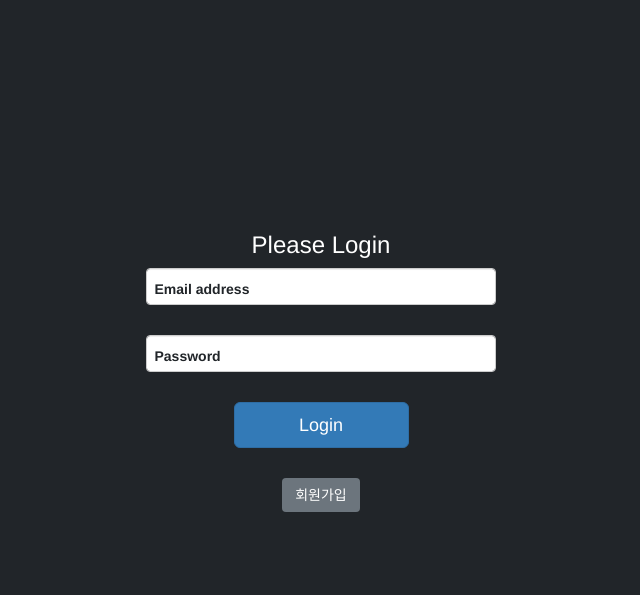
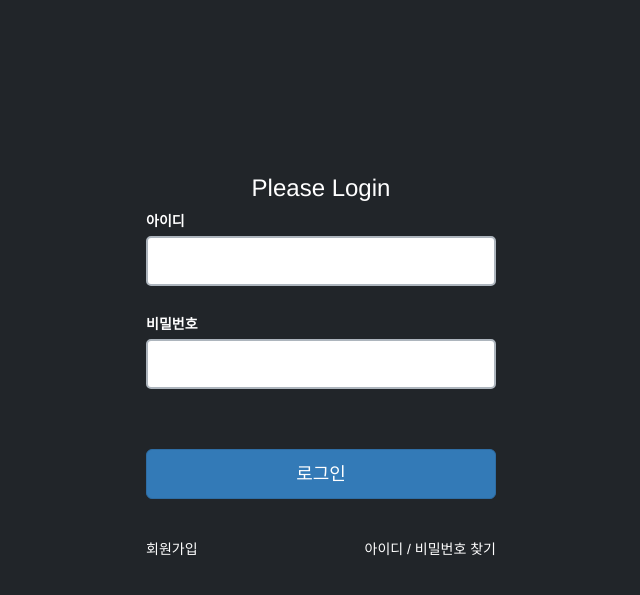
Before and after one commit to ratataca/aivle-diary, a Django app: page /diaryapp/login/ in a window 1280 px wide. Shown: the part 66-661 px from the top of the page, without its empty margins (319-959 px from the left). Run offline with Django 3.2, Linux system fonts and the light colour scheme; some libraries are stand-ins or nearby versions.

Commit message:
login page ui 수정

```diff
--- a/diaryapp/templates/diaryapp/login.html
+++ b/diaryapp/templates/diaryapp/login.html
@@ -33,10 +33,75 @@
             }
         }
 
+        .login-input-div{
+            width: 100%;
+
+            display: flex;
+            flex-direction : column;
+            justify-content : center;
+            align-items : flex-start;
+            margin-bottom: 28px;
+        }
+
+        .login-input-name{
+            background-color: white;
+            background-position: 10px 10px;
+            background-repeat: no-repeat;
+            padding-left: 40px;
+            padding: 0 1em;
+
+            height: 50px;
+            width: 100%;
+            border-radius: 5px;
+            color: #333;
+            font-size: 20px;
+            border: solid 2px #adb5bd;
+        }
+        .login-input-name:focus{
+            outline: none
+        }
+
+        .login-footer{
+            width: 100%;
+            height: 30px;
+
+            display: flex;
+            flex-direction : row;
+            justify-content : space-between;
+
+
+        }
+
+        .register-name-area{
+            display: flex;
+            flex-direction: row;
+            align-items : center;
+            width: 80%;
+
+        }
+
+        #register-name-btn{
+            cursor: pointer;
+            height: 50px;
+            margin-left: 10px;
+            border-radius: 8px;
+            font-size: 18px;
+            line-height: 1.3333;
+        }
+
+        #register-name-btn:hover{
+            background: #2e6da4;
+            color: white;
+        }
+
+        #aregister-name-btn:focus{
+            background-color:#2e6d84;
+            color: white;
+        }
+
+
         .register-input-div{
-            height: 70px;
             width: 80%;
-            {% comment %} background-color: orange; {% endcomment %}
             display: flex;
             flex-direction : column;
             justify-content : center;
@@ -48,6 +113,23 @@
             height: 40px;
             width: 10px;
             {% comment %} background-color:red; {% endcomment %}
+        }
+
+        .register-header{
+            width : 100%;
+            height: 100px;
+
+            display: flex;
+            flex-direction: row;
+            justify-content: center;
+            align-items: flex-start;
+            padding-top: 30px;
+            padding-bottom: 40px;
+        }
+
+        .register-header>span{
+            font-size: 42px;
+            font-weight: 800;
         }
 
         .register-body{
@@ -64,8 +146,9 @@
             font-weight:600;
             font-size: 18px;
             line-height: 20px;
+        }
 
-        }
+
         #inputName{
             background-color: white;
             background-position: 10px 10px;
@@ -73,12 +156,13 @@
             padding-left: 40px;
             padding: 0 1em;
 
-            height: 60px;
+            height: 50px;
             width: 100%;
             border-radius: 5px;
             color: #333;
-            font-size: 18px;
-            border: solid 2px #e9e9e9;
+            font-size: 20px;
+            border: solid 2px #adb5bd;
+
         }
         #inputName:focus {
             outline: none
@@ -86,8 +170,57 @@
 
         .btn-div{
             width: 80%;
-            margin-top: 12px;
+            height: 136px;
+            margin-top: 30px;
+            display: flex;
+            flex-direction: column;
+            justify-content: space-between;
+
         }
+
+        .btn-div-login{
+            width: 100%;
+            height: 50px;
+            margin-top: 60px;
+            margin-bottom: 40px;
+        }
+
+        .modal {
+            position: absolute;
+            top: 0;
+            left: 0;
+            width: 100%;
+            height: 100%;
+            display: none;
+            background-color: rgba(0, 0, 0, 0.4);
+        }
+
+        .hidden{
+            display: none;
+        }
+
+        .modal_content{
+            width:500px;
+            height:770px;
+            transform: translateX(-50%) translateY(-50%);
+            top: 50%;
+            left: 50%;
+            background:#fff;
+            border-radius:10px;
+            position:relative;
+            text-align:center;
+            box-sizing:border-box;
+            padding:74px 0;
+            line-height:23px;
+            cursor:pointer;
+            color:#333;
+        }
+
+        .my-btn-color{
+            background-color:#adb5bd;
+            font-color: #fff;
+        }
+
 
     </style>
 
@@ -122,18 +255,30 @@
             <!-- 로그인 폼 -->
 
             <div class="mx-auto" style="width: 350px;">
-                <div class="form-floating mb-5">
+
+                <div class="login-input-div">
                     <!-- 요기 아이디 -->
-                    <input type="email" class="form-control rounded-4" id="login_id" placeholder="name@example.com">
-                    <label for="floatingInput" class="text-dark">Email address</label>
-                </div>
-                <div class="form-floating mb-5">
-                    <!-- 요기 비밀번호 -->
-                    <input type="password" class="form-control rounded-4" id="login_pwd" placeholder="Password">
-                    <label for="floatingPassword" class="text-dark">Password</label>
+                    <label for="inputName" class="login-label-text">아이디</label>
+                <input type="email" id="login_id" name = user_name class="login-input-name">
                 </div>
 
-                <input class="w-50 btn btn-lg btn-primary" type="button" value="Login" onclick="login();" />
+                <div class="login-input-div">
+                    <!-- 요기 비밀번호 -->
+                    <label for="inputName" class="login-label-text">비밀번호</label>
+                    <input type="password" id="login_pwd" name = user_name class="login-input-name">
+                </div>
+
+                <div class="btn-div-login">
+                    <button id="register-submit" class="w-100 h-100 mb-2 btn btn-lg rounded-4 btn-primary"
+                        type="button" onclick="login();">로그인</button>
+                </div>
+
+
+                <div class="login-footer">
+                    <div class="btn-open-popup">회원가입</div>
+                    <div>아이디 / 비밀번호 찾기</div>
+                </div>
+
                 <script>
                     function getCookie(name) {
                         var cookieValue = null;
@@ -150,6 +295,8 @@
                         return cookieValue;
                     }
                 </script>
+
+            </div>
 
                 <script>
                     function login(){
@@ -178,28 +325,13 @@
                     }
                 </script>
 
-            </div>
-
-            <button type="button" class="btn btn-secondary  mt-5" data-toggle="modal"
-                data-target=".bd-example-modal-xl">회원가입</button>
 
                 <!-- 회원가입 모달-->
-            <div class="modal fade bd-example-modal-xl" tabindex="-1" role="dialog"
-                aria-labelledby="myExtraLargeModalLabel" aria-hidden="true" id="register-model">
-                <div class="modal-dialog modal-xl">
-                    <div class="modal-content">
-                        <!-- 회원가입 폼 모달-->
-                        <div>
-                            <div class="modal-content rounded-5 shadow">
-
-                                <div class="modal-header p-5 pb-4 border-bottom-23">
-                                    <h2 class="fw-bold mb-0 text-dark">에이블러 가입하기</h2>
-                                    <button type="button" class="btn-close" aria-label="Close"></button>
+                <div class="modal">
+                    <div class="modal_content"  title="클릭하면 창이 닫힙니다.">
+                        <div class="register-header">
+                            <span>Aivle-Diary</span>
                         </div>
-
-                                <div class="tmp"></div>
-
-                                <div class="modal-body p-5 pt-0">
 
                         <div class="register-body">
                             <div class="register-input-div">
@@ -208,20 +340,38 @@
                                 <input type="text" id="inputName" name = user_name>
                             </div>
 
+                            <div class="register-name-area">
                                 <div class="register-input-div"}>
                                     <!-- 요기 회원가입 아이디-->
                                     <label for="inputName" class="label-text">아이디</label>
                                     <input type="text" id="inputName" name = user_id >
                                 </div>
+                                <div>
+                                    {% comment %} <button class="register-name-btn">중복확인</button> {% endcomment %}
+                                    <button id="register-name-btn" class="w-100 mb-2 btn btn-lg rounded-4 btn-primary" type="button" onclick="isUnique();">중복확인</button>
+                                </div>
+                            </div>
+
 
                             <div class="register-input-div"}>
                                 <!-- 요기 회원가입 비밀번호-->
                                 <label for="inputName" class="label-text">비밀번호</label>
-                                            <input type="text" id="inputName" name = user_pw >
+                                <input type="password" id="inputName" name = user_pw >
                             </div>
 
                             <div class="btn-div">
-                                            <button id="register-submit" class="w-100 mb-2 btn btn-lg rounded-4 btn-primary" type="button" onclick="register();">회원가입</button>
+                                <div class="btn-div-register">
+                                    <button id="register-submit" class="w-100 h-100 mb-2 btn btn-lg rounded-4 btn-primary"
+                                    type="button" onclick="register();">회원가입</button>
+                                </div>
+
+                                <div>
+                                    <button id="register-submit" class="w-100 h-100 mb-2 btn btn-lg rounded-4 my-btn-color" style={background-color:red;}
+                                    type="button" onclick="TODOTHIS();">취소</button>
+                                </div>
+                            </div>
+
+
                             <script>
                                 function register(){
                                     const user_name = document.getElementsByName("user_name")[0].value;
@@ -230,6 +380,8 @@
 
                                     console.log(user_name, user_id, user_pw);
                                     const data = axios.post('/diaryapp/api/user/signup', {
+                                        'user_id': user_id,
+                                                    'user_id': user_id,
                                         'user_id': user_id,
                                         'user_pw': user_pw,
                                         'user_name': user_name
@@ -249,10 +401,63 @@
                                     });
                                 }
                             </script>
+
+
+
+                        </div>
+                    </div>
+
                 </div>
 
 
+                <script>
+
+                    const body = document.querySelector('body');
+                    const modal = document.querySelector('.modal');
+                    const btnOpenPopup = document.querySelector('.btn-open-popup');
+
+                    btnOpenPopup.addEventListener('click', () => {
+                        modal.classList.toggle('show');
+
+                        if (modal.classList.contains('show')) {
+                            body.style.overflow = 'hidden';
+                        }
+                    });
+
+                    modal.addEventListener('click', (event) => {
+                        if (event.target === modal) {
+                        modal.classList.toggle('show');
+
+                        if (!modal.classList.contains('show')) {
+                            body.style.overflow = 'auto';
+                        }
+                    }
+                });
+                </script>
+
+
+
+
+
+            <!-- 회원가입 모달 22 -->
+            {% comment %} <div class="modal fade bd-example-modal-xl" tabindex="-1" role="dialog"
+                aria-labelledby="myExtraLargeModalLabel" aria-hidden="true" id="register-model">
+                <div class="modal-dialog modal-xl">
+                    <div class="modal-content">
+                        <!-- 회원가입 폼 모달-->
+                        <div>
+                            <div class="modal-content rounded-5 shadow">
+
+                                <div class="modal-header p-5 pb-4 border-bottom-23">
+                                    <h2 class="fw-bold mb-0 text-dark">에이블러 가입하기</h2>
+                                    <button type="button" class="btn-close" aria-label="modal"></button>
                                 </div>
+
+                                <div class="tmp"></div>
+
+                                <div class="modal-body p-5 pt-0">
+
+
 
 
 
@@ -262,7 +467,7 @@
 
                     </div>
                 </div>
-            </div>
+            </div> {% endcomment %}
 
         </main>
 
```
Also changed, not shown: diaryapp/templates/diaryapp/news.html (+18 -4 lines). Lines whose indentation alone changed are shown as unchanged.
